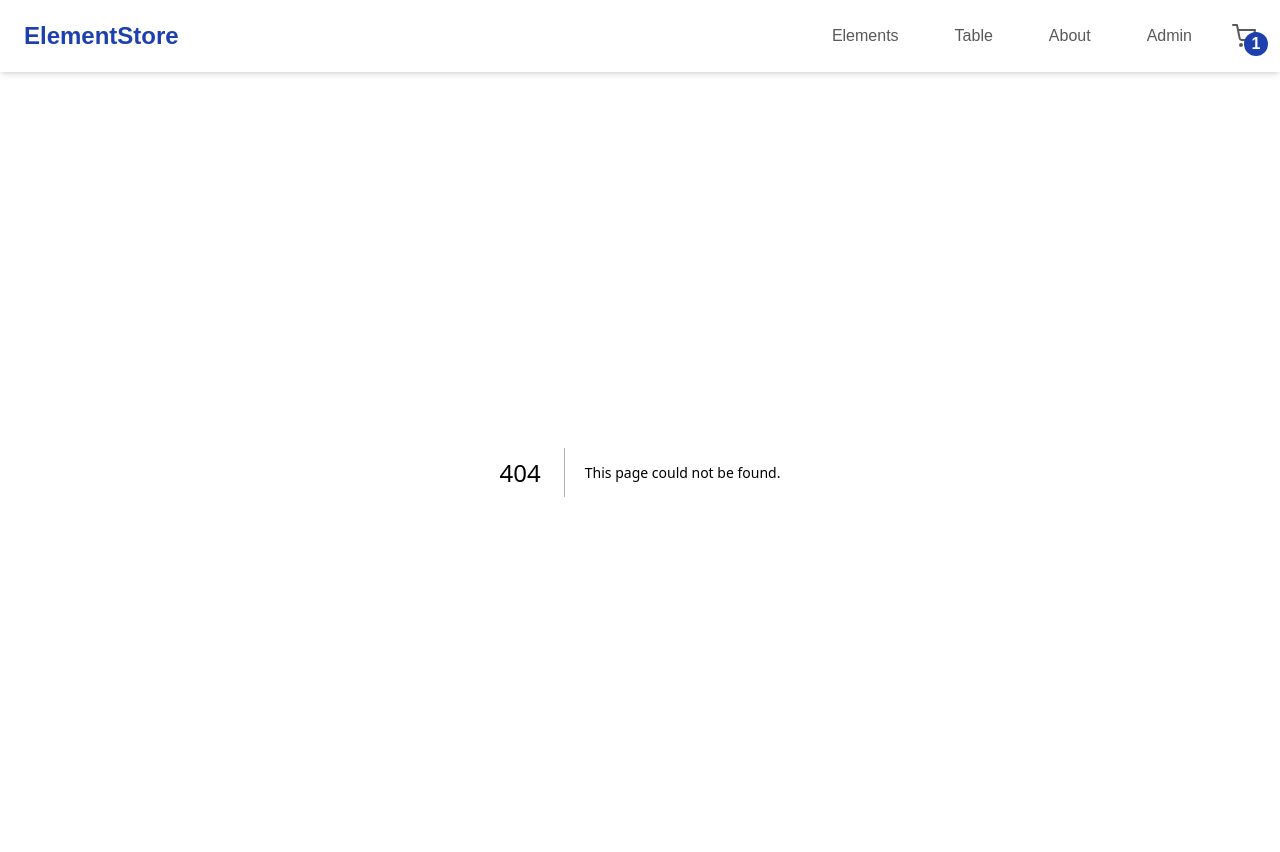
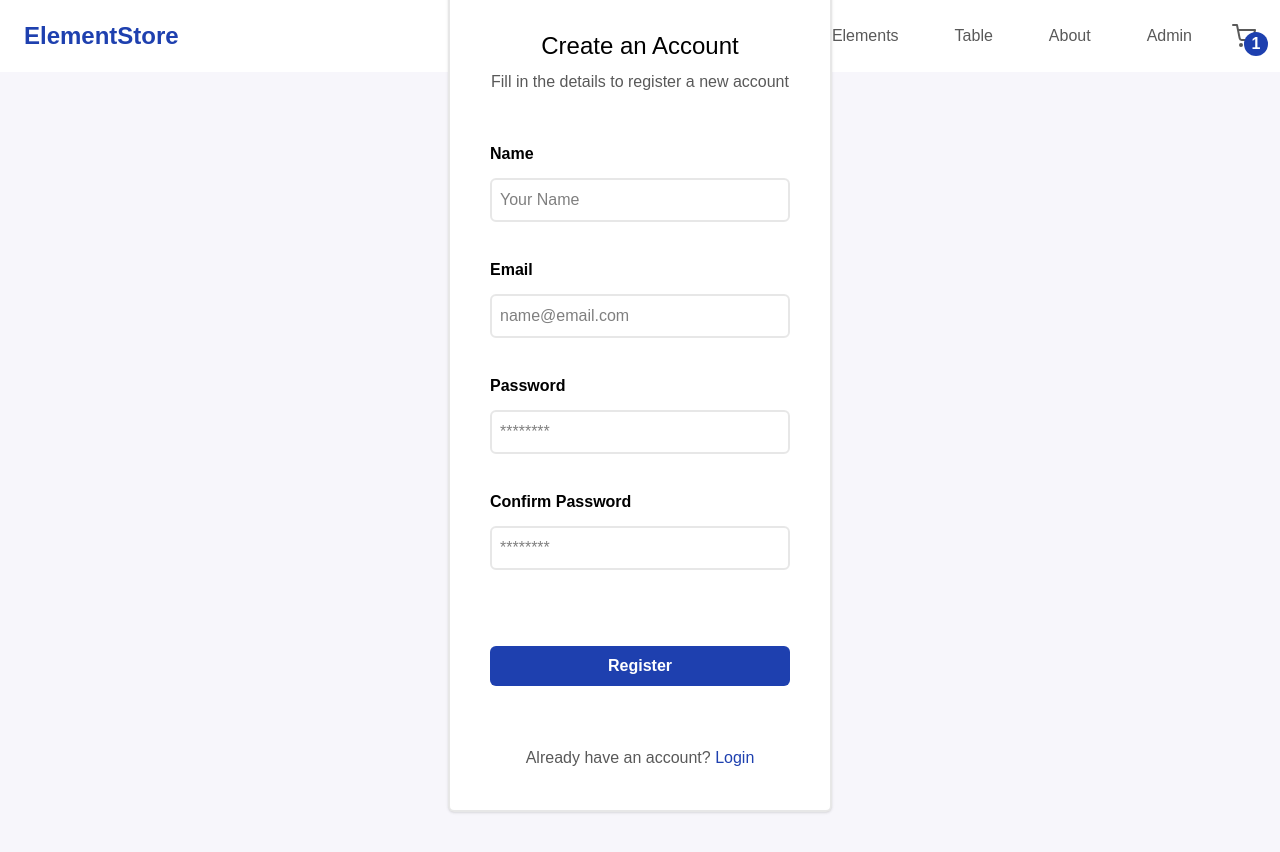
Before and after one commit to clr-cera/Web_2025_1, a Next.js app in the folder frontend/: page /Register in a window 1280 px wide. Before the commit this address had no page. Shown: the top 852 px of the page. Built offline with nearby package versions, Linux system fonts and the light colour scheme.

Commit message:
Login improvements

```diff
--- a/frontend/src/app/Login/page.tsx
+++ b/frontend/src/app/Login/page.tsx
@@ -1,15 +1,52 @@
+"use client";
+
+import { useState } from "react";
+import { useRouter } from "next/navigation"; // Importa o hook useRouter
+
+// Função fictícia para verificar as credenciais
+const verifyCredentials = (email: string, password: string): boolean => {
+    // Simula a verificação de credenciais
+    return email === "usuario@email.com" && password === "123456";
+};
+
 export default function Page() {
+    const [email, setEmail] = useState("");
+    const [password, setPassword] = useState("");
+    const [isAdmin, setIsAdmin] = useState(false); // Estado para verificar se o login é como administrador
+    const [errorMessage, setErrorMessage] = useState("");
+    const router = useRouter(); // Instancia o roteador
+
+    const handleLogin = (e: React.FormEvent) => {
+        e.preventDefault(); // Evita o comportamento padrão do formulário
+
+        if (verifyCredentials(email, password)) {
+            // Verifica se o login é como administrador
+            if (isAdmin) {
+                router.push("/Admin"); // Redireciona para a página de admin
+            } else {
+                router.push("/"); // Redireciona para a página principal
+            }
+        } else {
+            setErrorMessage("Invalid email or password."); // Exibe mensagem de erro
+        }
+    };
+
     return (
         <div className="bg-background-gray w-full h-screen text-black">
             <div className="absolute top-1/2 left-1/2 bg-white border-2 shadow border-border-gray rounded-md p-10 w-[90%] sm:w-[70%] md:w-[50%] lg:w-[40%] xl:w-[30%] h-auto translate-x-[-50%] translate-y-[-50%] flex gap-2 flex-col items-center">
                 <h1 className="font-medium text-2xl text-center">Welcome Back</h1>
                 <p className="font-medium text-text-gray text-center">Enter your credentials to access your account</p>
-                <form className="self-start flex flex-col w-full gap-5 mt-10">
+                <form
+                    className="self-start flex flex-col w-full gap-5 mt-10"
+                    onSubmit={handleLogin} // Chama a função de login ao enviar o formulário
+                >
                     <div className="flex flex-col gap-3">
                         <p className="font-semibold">Email</p>
                         <input
                             type="email"
                             placeholder="name@email.com"
+                            value={email}
+                            onChange={(e) => setEmail(e.target.value)} // Atualiza o estado do email
                             className="border-2 border-border-gray rounded-md p-2 w-full mb-4"
                         />
                     </div>
@@ -18,17 +55,31 @@ export default function Page() {
                         <input
                             type="password"
                             placeholder="********"
+                            value={password}
+                            onChange={(e) => setPassword(e.target.value)} // Atualiza o estado da senha
                             className="border-2 border-border-gray rounded-md p-2 w-full mb-4"
                         />
                     </div>
 
                     <div className="flex items-center">
-                        <input type="checkbox" className="mr-2 w-6 h-6" />
+                        <input
+                            type="checkbox"
+                            className="mr-2 w-6 h-6"
+                            checked={isAdmin}
+                            onChange={(e) => setIsAdmin(e.target.checked)} // Atualiza o estado de isAdmin
+                        />
                         <label className="font-semibold">Login as Admin</label>
                     </div>
 
+                    {errorMessage && (
+                        <p className="text-red-500 text-center font-medium">{errorMessage}</p> // Exibe mensagem de erro
+                    )}
+
                     <div className="mt-10">
-                        <button className="bg-primary-blue text-white font-semibold rounded-md p-2 w-full cursor-pointer hover:bg-secondary-blue">
+                        <button
+                            type="submit"
+                            className="bg-primary-blue text-white font-semibold rounded-md p-2 w-full cursor-pointer hover:bg-secondary-blue"
+                        >
                             Login
                         </button>
                     </div>
@@ -36,7 +87,7 @@ export default function Page() {
                     <div>
                         <p className="font-medium text-text-gray text-center mt-10">
                             Don't have an account?{" "}
-                            <a href="/register" className="text-primary-blue">
+                            <a href="/Register" className="text-primary-blue">
                                 Register
                             </a>
                         </p>
--- /dev/null
+++ b/frontend/src/app/Register/page.tsx
@@ -0,0 +1,59 @@
+export default function Page() {
+    return (
+        <div className="bg-background-gray w-full h-screen text-black">
+            <div className="absolute top-1/2 left-1/2 bg-white border-2 shadow border-border-gray rounded-md p-10 w-[90%] sm:w-[70%] md:w-[50%] lg:w-[40%] xl:w-[30%] h-auto translate-x-[-50%] translate-y-[-50%] flex gap-2 flex-col items-center">
+                <h1 className="font-medium text-2xl text-center">Create an Account</h1>
+                <p className="font-medium text-text-gray text-center">Fill in the details to register a new account</p>
+                <form className="self-start flex flex-col w-full gap-5 mt-10">
+                    <div className="flex flex-col gap-3">
+                        <p className="font-semibold">Name</p>
+                        <input
+                            type="text"
+                            placeholder="Your Name"
+                            className="border-2 border-border-gray rounded-md p-2 w-full mb-4"
+                        />
+                    </div>
+                    <div className="flex flex-col gap-3">
+                        <p className="font-semibold">Email</p>
+                        <input
+                            type="email"
+                            placeholder="name@email.com"
+                            className="border-2 border-border-gray rounded-md p-2 w-full mb-4"
+                        />
+                    </div>
+                    <div className="flex flex-col gap-3">
+                        <p className="font-semibold">Password</p>
+                        <input
+                            type="password"
+                            placeholder="********"
+                            className="border-2 border-border-gray rounded-md p-2 w-full mb-4"
+                        />
+                    </div>
+                    <div className="flex flex-col gap-3">
+                        <p className="font-semibold">Confirm Password</p>
+                        <input
+                            type="password"
+                            placeholder="********"
+                            className="border-2 border-border-gray rounded-md p-2 w-full mb-4"
+                        />
+                    </div>
+
+                    <div className="mt-10">
+                        <button className="bg-primary-blue text-white font-semibold rounded-md p-2 w-full cursor-pointer hover:bg-secondary-blue">
+                            Register
+                        </button>
+                    </div>
+
+                    <div>
+                        <p className="font-medium text-text-gray text-center mt-10">
+                            Already have an account?{" "}
+                            <a href="/Login" className="text-primary-blue">
+                                Login
+                            </a>
+                        </p>
+                    </div>
+                </form>
+            </div>
+        </div>
+    );
+}
```
